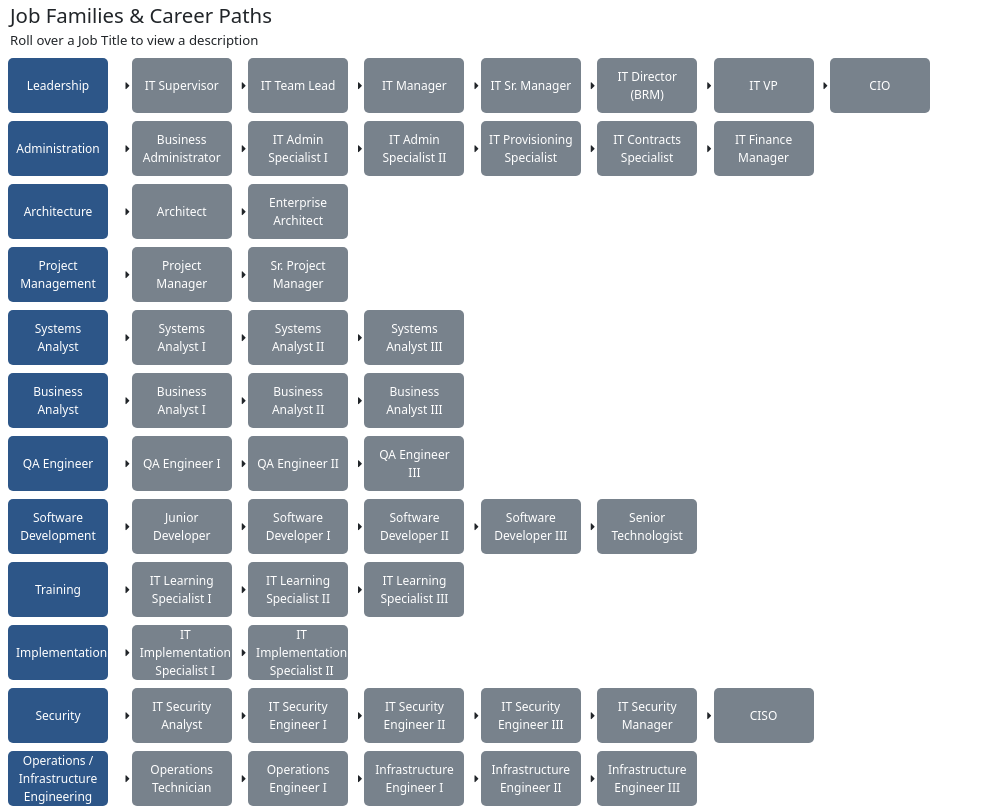
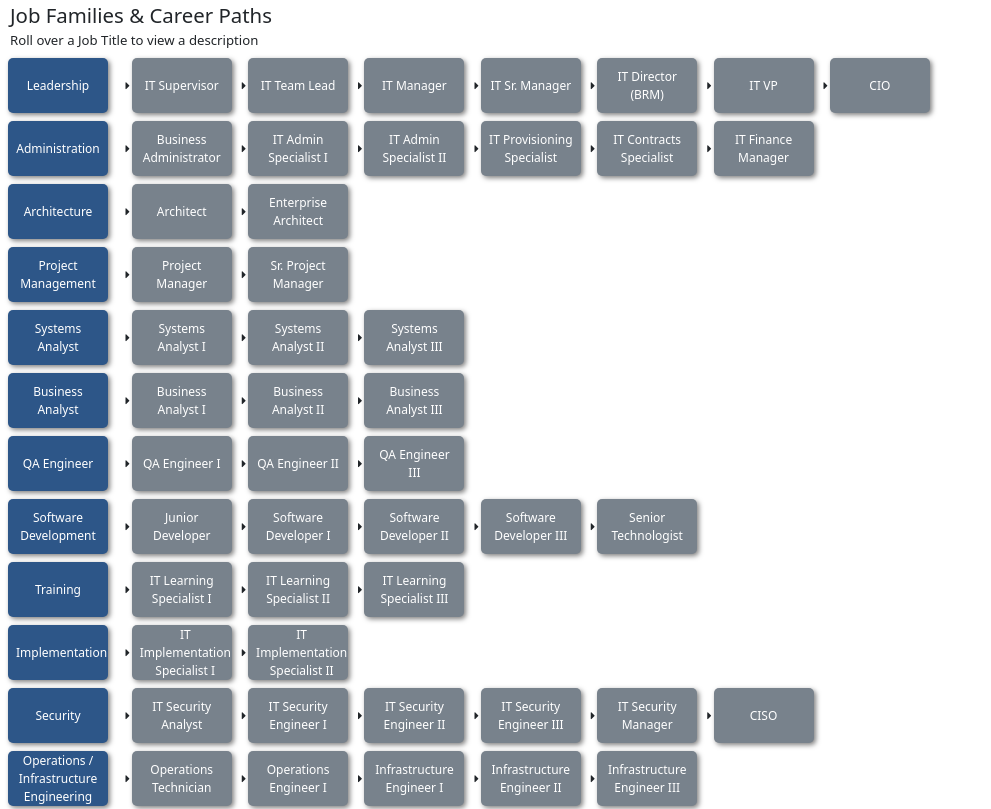
Before and after one commit to PaulGilchrist/org-chart, a React (Create React App) app: page / in a window 1280 px wide. Shown: the top 809 px of the page, without its empty margins (0-991 px from the left). Built offline with nearby package versions, Linux system fonts and the light colour scheme.

Commit message:
Add box-shadow

```diff
--- a/src/components/Job.css
+++ b/src/components/Job.css
@@ -8,6 +8,7 @@
 .job-item {
     background-color: #78828C;
     border-radius: 5px;
+    box-shadow: 2px 2px 5px rgba(0, 0, 0, 0.5);
     color: white;
     cursor: pointer;
     display: grid;
--- a/src/components/JobPath.css
+++ b/src/components/JobPath.css
@@ -9,6 +9,7 @@
 .job-path {
     background-color: #2d5688;
     border-radius: 5px;
+    box-shadow: 2px 2px 5px rgba(0, 0, 0, 0.5);
     color: white;
     cursor:default;
     display: grid;
```
